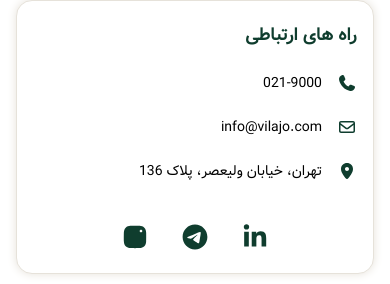
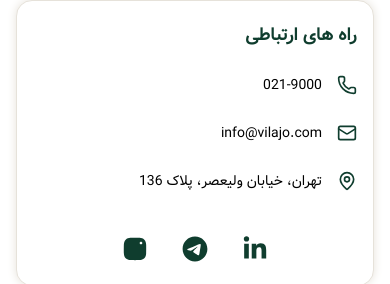
Before and after one commit to amirmahdighadiri/vilajo, a Next.js app: page /contact in a window 390 px wide. Shown: the part 729-1013 px from the top of the page. Built offline with nearby package versions, Linux system fonts and the light colour scheme.

Commit message:
refactor: replace inline SVGs with Lucide icons

```diff
--- a/src/app/(root)/contact/page.jsx
+++ b/src/app/(root)/contact/page.jsx
@@ -1,5 +1,6 @@
 import React from 'react';
 import Breadcrumb from "../../../components/lsyout/Breadcrumb/Breadcrumb";
+import { Phone, Mail, MapPin } from "lucide-react";
 export const metadata = {
     title: "تماس با ما",
 };
@@ -82,14 +83,7 @@ function Page(props) {
                     <!-- ! -------------------- Phone -------------------- ! -->
                     */}
                             <div className="flex items-center">
-                                <svg
-                                    className="w-5 shrink-0 text-primary sm:w-6"
-                                    xmlns="http://www.w3.org/2000/svg"
-                                    viewBox="0 0 640 640"
-                                    fill="currentColor"
-                                >
-                                    <path d="M224.2 89C216.3 70.1 195.7 60.1 176.1 65.4L170.6 66.9C106 84.5 50.8 147.1 66.9 223.3C104 398.3 241.7 536 416.7 573.1C493 589.3 555.5 534 573.1 469.4L574.6 463.9C580 444.2 569.9 423.6 551.1 415.8L453.8 375.3C437.3 368.4 418.2 373.2 406.8 387.1L368.2 434.3C297.9 399.4 241.3 341 208.8 269.3L253 233.3C266.9 222 271.6 202.9 264.8 186.3L224.2 89z" />
-                                </svg>
+                                <Phone className="w-5 shrink-0 text-primary sm:w-6" aria-hidden="true" />
 
                                 <p className="mr-3.75 text-sm sm:text-base">
                                     021-9000
@@ -100,14 +94,7 @@ function Page(props) {
                     <!-- ! -------------------- Email -------------------- ! -->
                     */}
                             <div className="flex items-center">
-                                <svg
-                                    className="w-5 shrink-0 text-primary sm:w-6"
-                                    xmlns="http://www.w3.org/2000/svg"
-                                    viewBox="0 0 640 640"
-                                    fill="currentColor"
-                                >
-                                    <path d="M125.4 128C91.5 128 64 155.5 64 189.4C64 190.3 64 191.1 64.1 192L64 192L64 448C64 483.3 92.7 512 128 512L512 512C547.3 512 576 483.3 576 448L576 192L575.9 192C575.9 191.1 576 190.3 576 189.4C576 155.5 548.5 128 514.6 128L125.4 128zM528 256.3L528 448C528 456.8 520.8 464 512 464L128 464C119.2 464 112 456.8 112 448L112 256.3L266.8 373.7C298.2 397.6 341.7 397.6 373.2 373.7L528 256.3zM112 189.4C112 182 118 176 125.4 176L514.6 176C522 176 528 182 528 189.4C528 193.6 526 197.6 522.7 200.1L344.2 335.5C329.9 346.3 310.1 346.3 295.8 335.5L117.3 200.1C114 197.6 112 193.6 112 189.4z" />
-                                </svg>
+                                <Mail className="w-5 shrink-0 text-primary sm:w-6" aria-hidden="true" />
 
                                 <p className="mr-3.75 break-all text-sm sm:text-base">
                                     info@vilajo.com
@@ -118,14 +105,7 @@ function Page(props) {
                     <!-- ! -------------------- Address -------------------- ! -->
                     */}
                             <div className="flex items-center">
-                                <svg
-                                    className="w-5 shrink-0 text-primary sm:w-6"
-                                    xmlns="http://www.w3.org/2000/svg"
-                                    viewBox="0 0 640 640"
-                                    fill="currentColor"
-                                >
-                                    <path d="M128 252.6C128 148.4 214 64 320 64C426 64 512 148.4 512 252.6C512 371.9 391.8 514.9 341.6 569.4C329.8 582.2 310.1 582.2 298.3 569.4C248.1 514.9 127.9 371.9 127.9 252.6zM320 320C355.3 320 384 291.3 384 256C384 220.7 355.3 192 320 192C284.7 192 256 220.7 256 256C256 291.3 284.7 320 320 320z" />
-                                </svg>
+                                <MapPin className="w-5 shrink-0 text-primary sm:w-6" aria-hidden="true" />
 
                                 <p className="mr-3.75 text-sm sm:text-base">
                                     تهران، خیابان ولیعصر، پلاک 136
```
